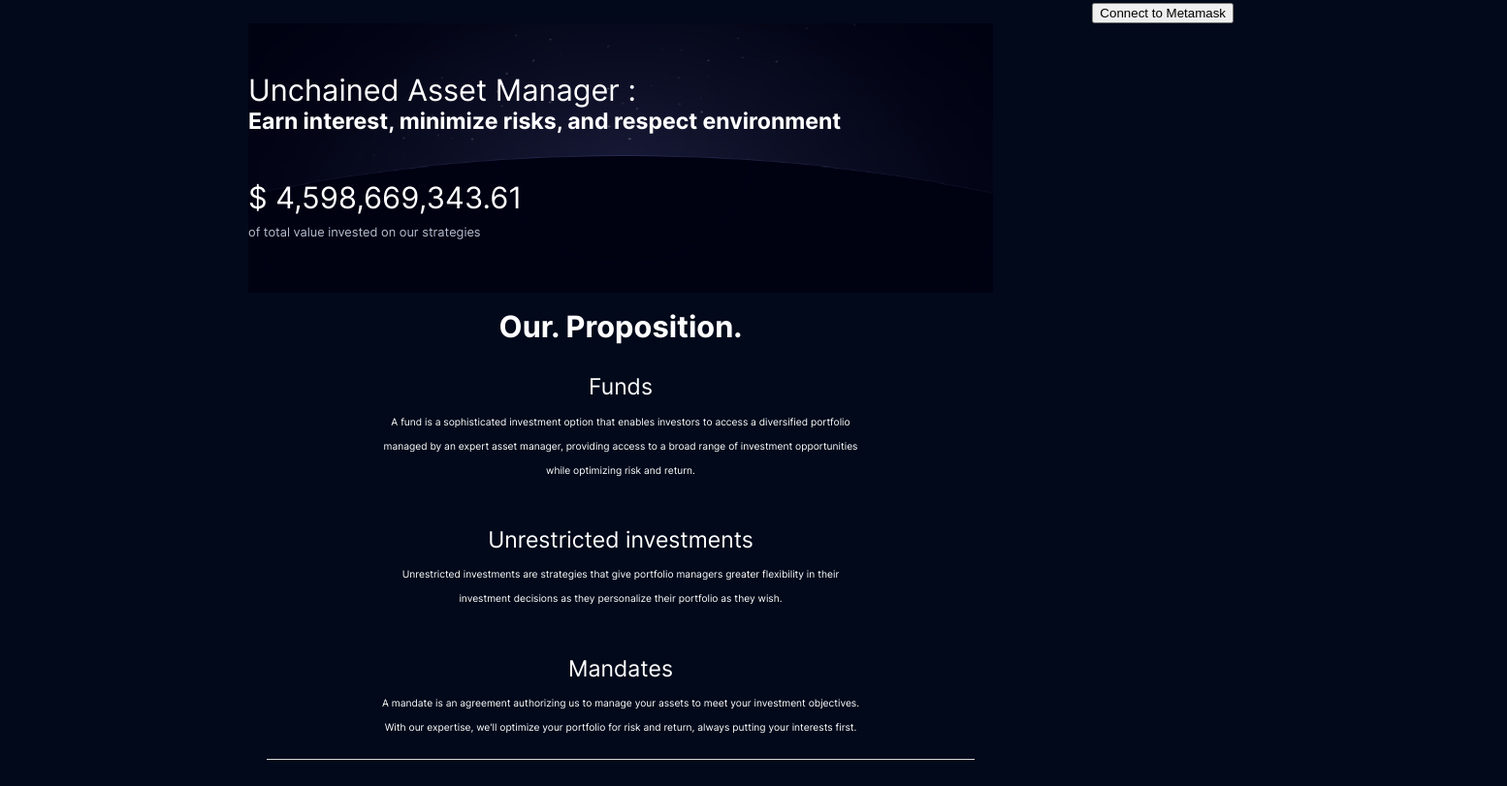
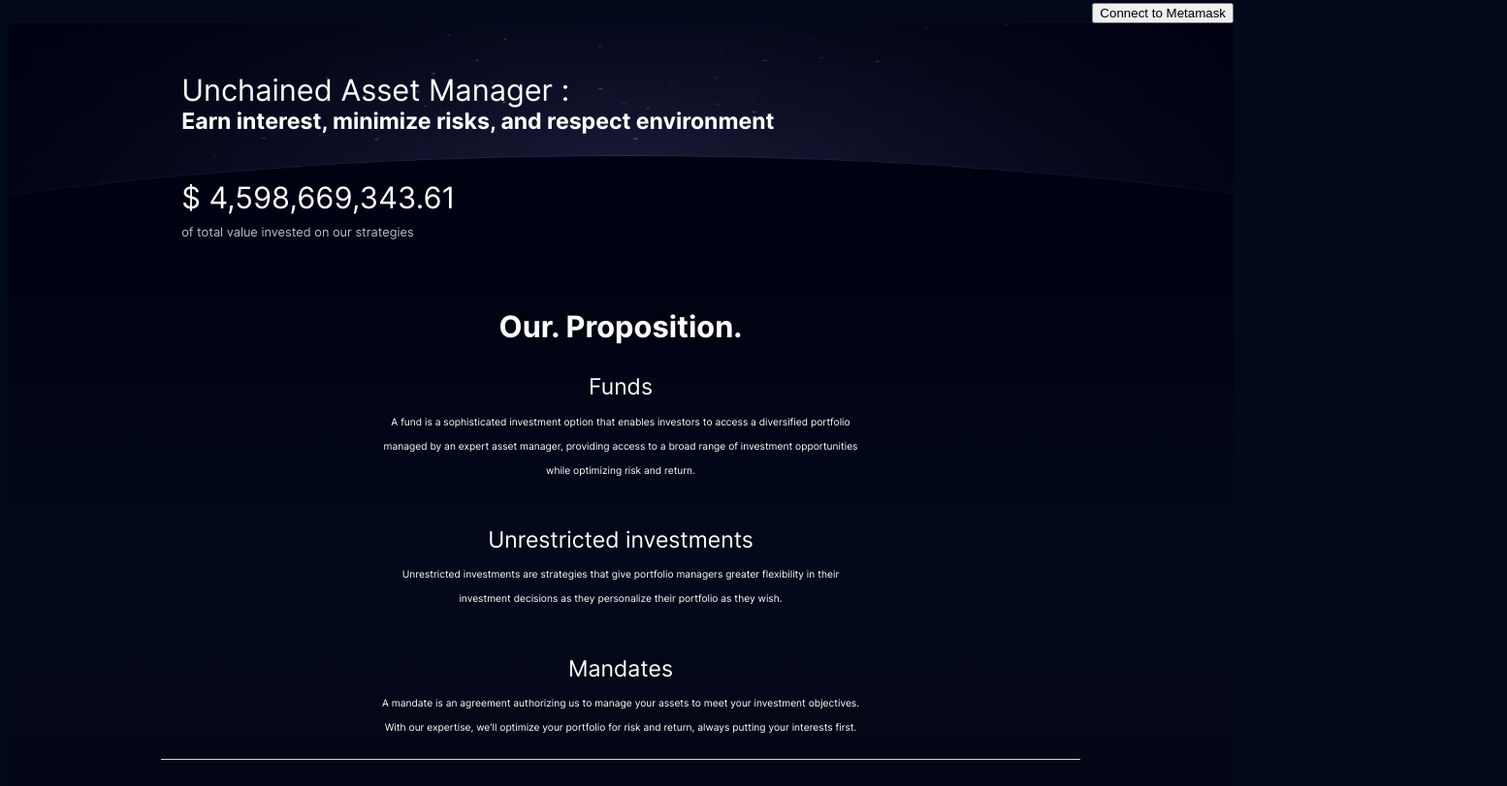
Before and after one commit to Jharaxus/unchained, a website: page pages/landing-page.html in a window 1280 px wide. Shown: the part 5-816 px from the top of the page at 97% size, 1554 px wide, since content can reach past the window. Drawn offline with nearby package versions, Linux system fonts and the light colour scheme.

Commit message:
Improve pages styles

```diff
--- a/stylesheets/landing-page-style.css
+++ b/stylesheets/landing-page-style.css
@@ -99,7 +99,8 @@ body {
 }
 
 .presentation * {
-  width: var(--box-large-width);
+  /* width: var(--box-large-width); */
+  width: 100%;
 }
 
 .top-information {
@@ -109,6 +110,8 @@ body {
 
 .top-information p {
   line-height: .4rem;
+  padding-left: 3.5rem;
+  padding-right: 2rem;
 }
 
 .value-proposition {
@@ -116,6 +119,8 @@ body {
   flex-direction: column;
   justify-content: center;
   align-items: center;
+  background:
+  linear-gradient(to bottom, rgb(0, 2, 17), transparent, rgb(4, 6, 20));
 }
 
 .value-proposition p.statement {
@@ -137,7 +142,7 @@ body {
   margin-top: var(--box-vertical-margin);
   margin-bottom: var(--box-vertical-large-margin);
   height: 0px;
-  width: 95%;
+  width: 75%;
   border-bottom: var(--delimiter-width) solid var(--box-secondary-color)
 }
 
--- a/stylesheets/strategies-style.css
+++ b/stylesheets/strategies-style.css
@@ -238,7 +238,8 @@ div.deposit-withdraw {
   padding-bottom: var(--small-padding);
   margin-bottom: 0px;
   transform: translate(0px, -10px);
-  background: linear-gradient(93.3deg, rgb(203, 184, 255) 0%, rgb(128, 125, 255) 100%);
+  background: linear-gradient(93.3deg, rgb(203, 184, 255) 0%, rgb(128, 125, 255) 100%) text;
+  /* todo up */
 }
 
 button.deposit-button.selected, button.withdraw-button.selected {
```
